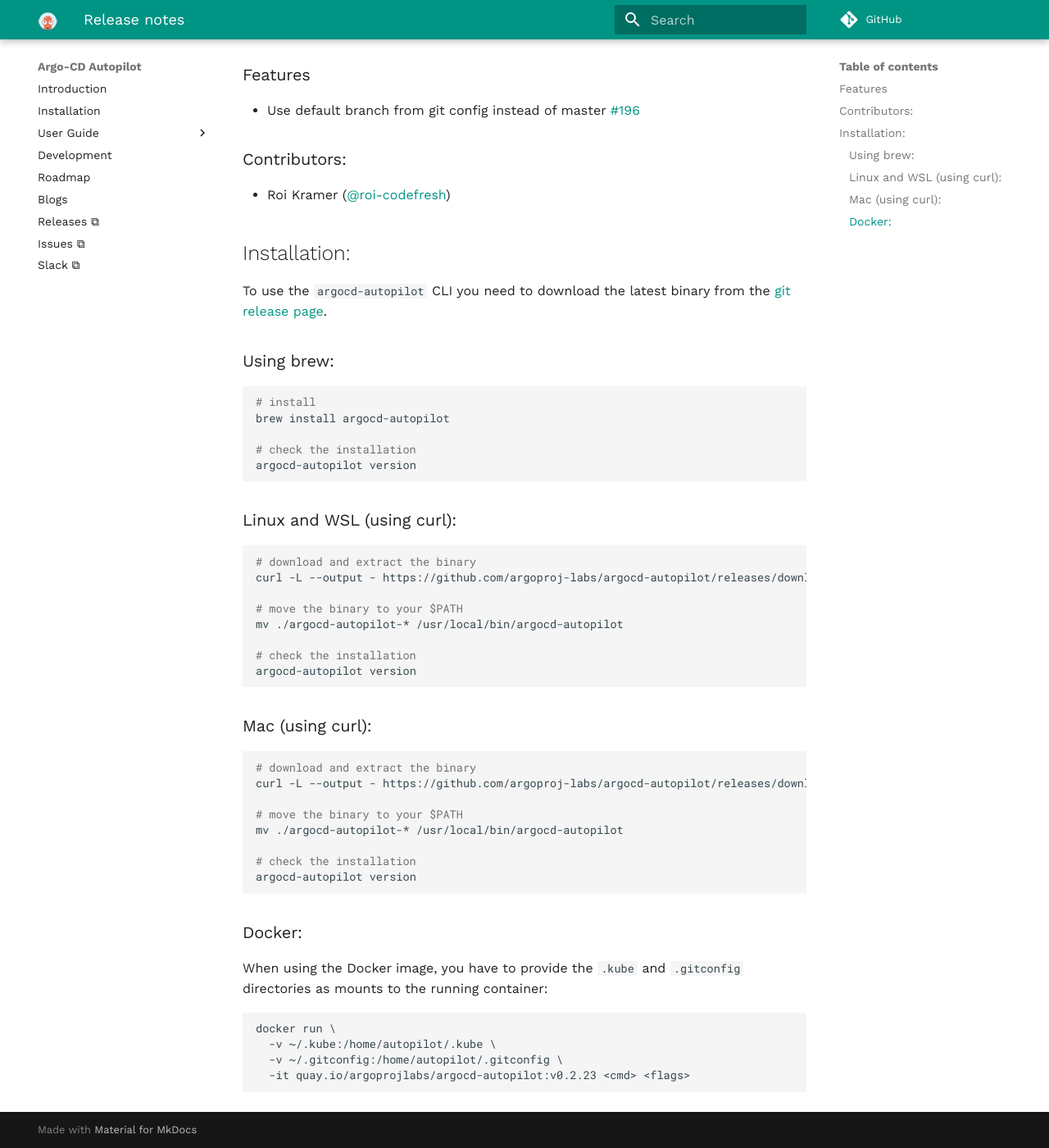
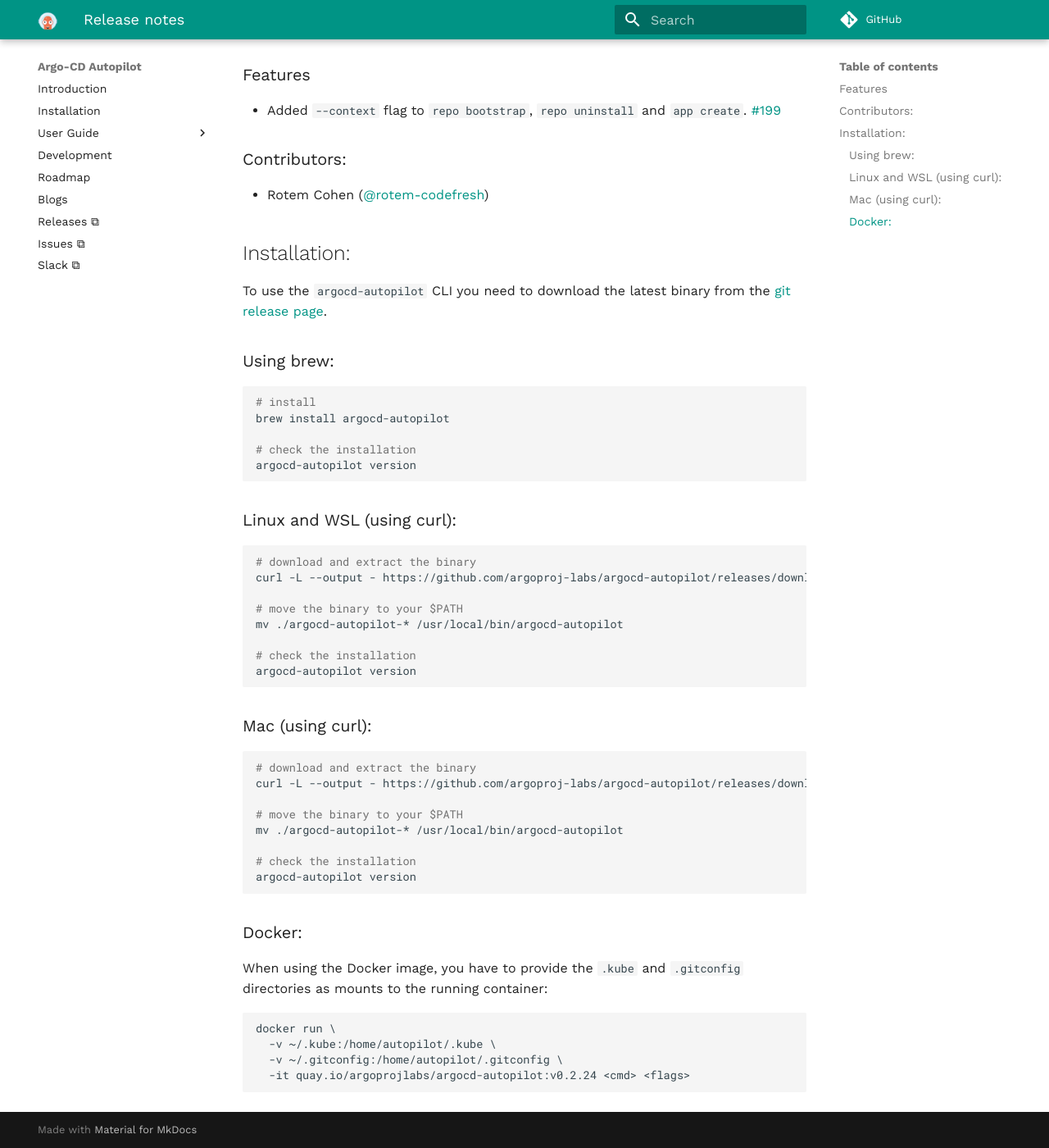
Before and after one commit to argoproj-labs/argocd-autopilot, an MkDocs documentation site: the page built from docs/releases/release_notes.md, in a window 1280 px wide and 1400 px high, scrolled down 153 px. Shown: the whole window at 82% size. Built offline with MkDocs 1.6.1 and Material for MkDocs 9.7.7, drawn with Linux system fonts in a browser that asks for light colours; comment, search, counter and statistics services are not loaded.

Commit message:
v0.2.24 (#200)

````diff
--- a/docs/releases/release_notes.md
+++ b/docs/releases/release_notes.md
@@ -1,8 +1,8 @@
 ### Features
-* Use default branch from git config instead of master [#196](https://github.com/argoproj-labs/argocd-autopilot/pull/196)
+* Added `--context` flag to `repo bootstrap`, `repo uninstall` and `app create`. [#199](https://github.com/argoproj-labs/argocd-autopilot/pull/199)
 
 ### Contributors:
-- Roi Kramer ([@roi-codefresh](https://github.com/roi-codefresh))
+- Rotem Cohen ([@rotem-codefresh](https://github.com/rotem-codefresh))
 
 ## Installation:
 
@@ -20,7 +20,7 @@ argocd-autopilot version
 ### Linux and WSL (using curl):
 ```bash
 # download and extract the binary
-curl -L --output - https://github.com/argoproj-labs/argocd-autopilot/releases/download/v0.2.23/argocd-autopilot-linux-amd64.tar.gz | tar zx
+curl -L --output - https://github.com/argoproj-labs/argocd-autopilot/releases/download/v0.2.24/argocd-autopilot-linux-amd64.tar.gz | tar zx
 
 # move the binary to your $PATH
 mv ./argocd-autopilot-* /usr/local/bin/argocd-autopilot
@@ -32,7 +32,7 @@ argocd-autopilot version
 ### Mac (using curl):
 ```bash
 # download and extract the binary
-curl -L --output - https://github.com/argoproj-labs/argocd-autopilot/releases/download/v0.2.23/argocd-autopilot-darwin-amd64.tar.gz | tar zx
+curl -L --output - https://github.com/argoproj-labs/argocd-autopilot/releases/download/v0.2.24/argocd-autopilot-darwin-amd64.tar.gz | tar zx
 
 # move the binary to your $PATH
 mv ./argocd-autopilot-* /usr/local/bin/argocd-autopilot
@@ -47,5 +47,5 @@ When using the Docker image, you have to provide the `.kube` and `.gitconfig` di
 docker run \
   -v ~/.kube:/home/autopilot/.kube \
   -v ~/.gitconfig:/home/autopilot/.gitconfig \
-  -it quay.io/argoprojlabs/argocd-autopilot:v0.2.23 <cmd> <flags>
+  -it quay.io/argoprojlabs/argocd-autopilot:v0.2.24 <cmd> <flags>
 ```
````
Also changed, not shown: CHANGELOG.md (+5 -0 lines), 1 other file.
